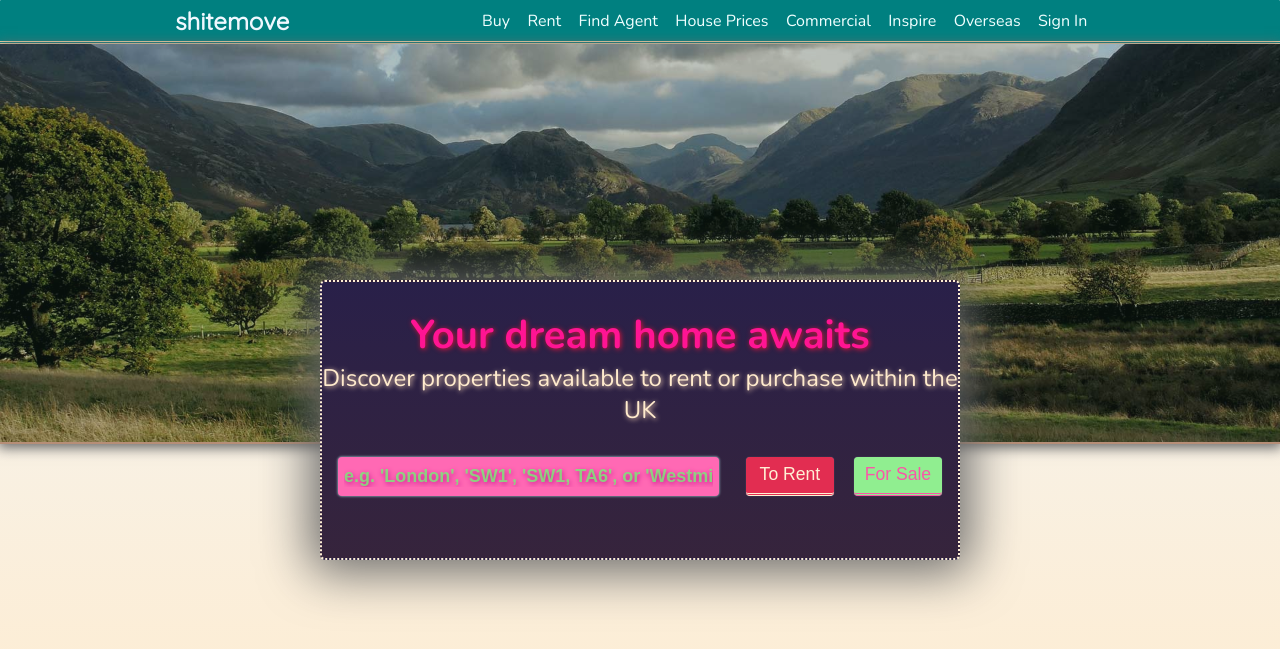
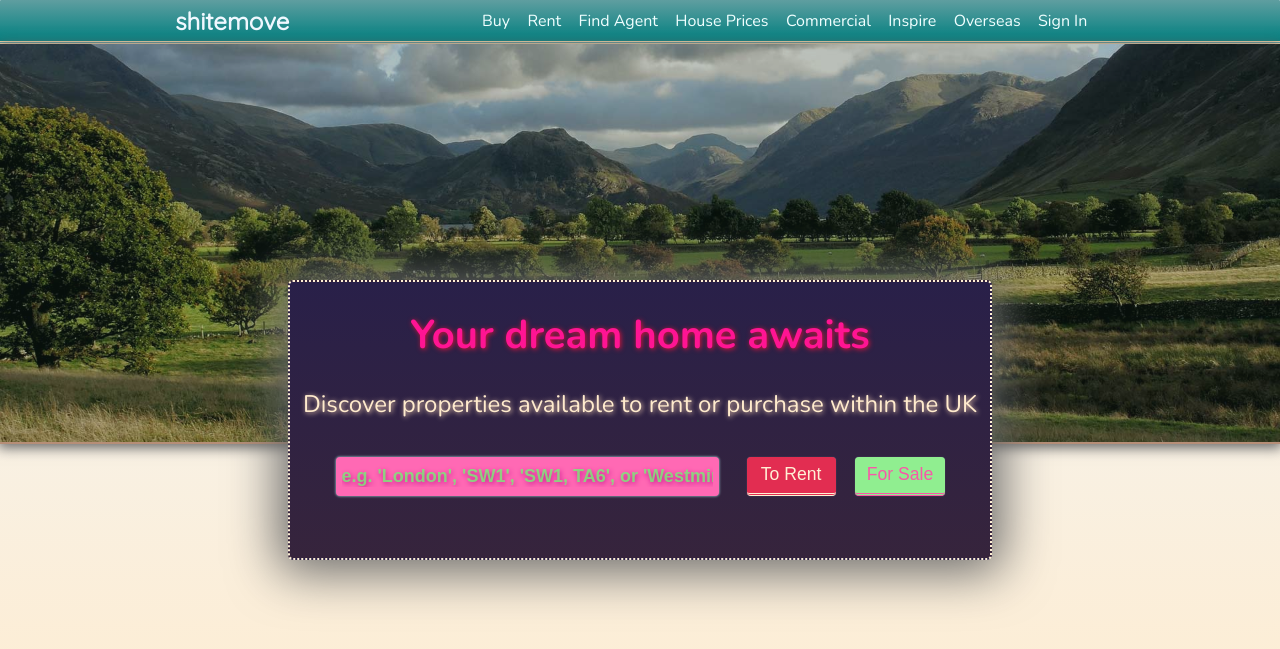
Before and after one commit to Schnarfengargle123/Shitemove, a PHP site: page / in a window 1280 px wide. Shown: the top 649 px of the page. Run offline with PHP 8.4, Linux system fonts and the light colour scheme; data that the repository does not hold is empty.

Commit message:
Updated modal width

```diff
--- a/public/styles/main.css
+++ b/public/styles/main.css
@@ -26,7 +26,8 @@ body {
 }
 
 nav {
-  background: teal;
+  /* background: teal; */
+  background-image: linear-gradient(to bottom, cadetblue, teal);
   width: 100%;
   height: 5.5%;
   border-bottom: 3px double navajowhite;
@@ -117,7 +118,7 @@ header {
     /* background-color: rgb(49, 46, 76); */
     /* background-image: linear-gradient(to bottom, rgb(42, 33, 76), rgb(39, 36, 60)); */
     background-image: linear-gradient(to bottom, rgb(41, 32, 73), rgb(54, 36, 60));
-    width: 50%;
+    width: 55%;
     height: 35%;
     display: flex;
     position: absolute;
@@ -163,7 +164,7 @@ header {
     flex-direction: row;
     justify-content: space-between;
     align-items: center;
-    width: 95%;
+    width: 87%;
     height: 50%;
 }
 
```
